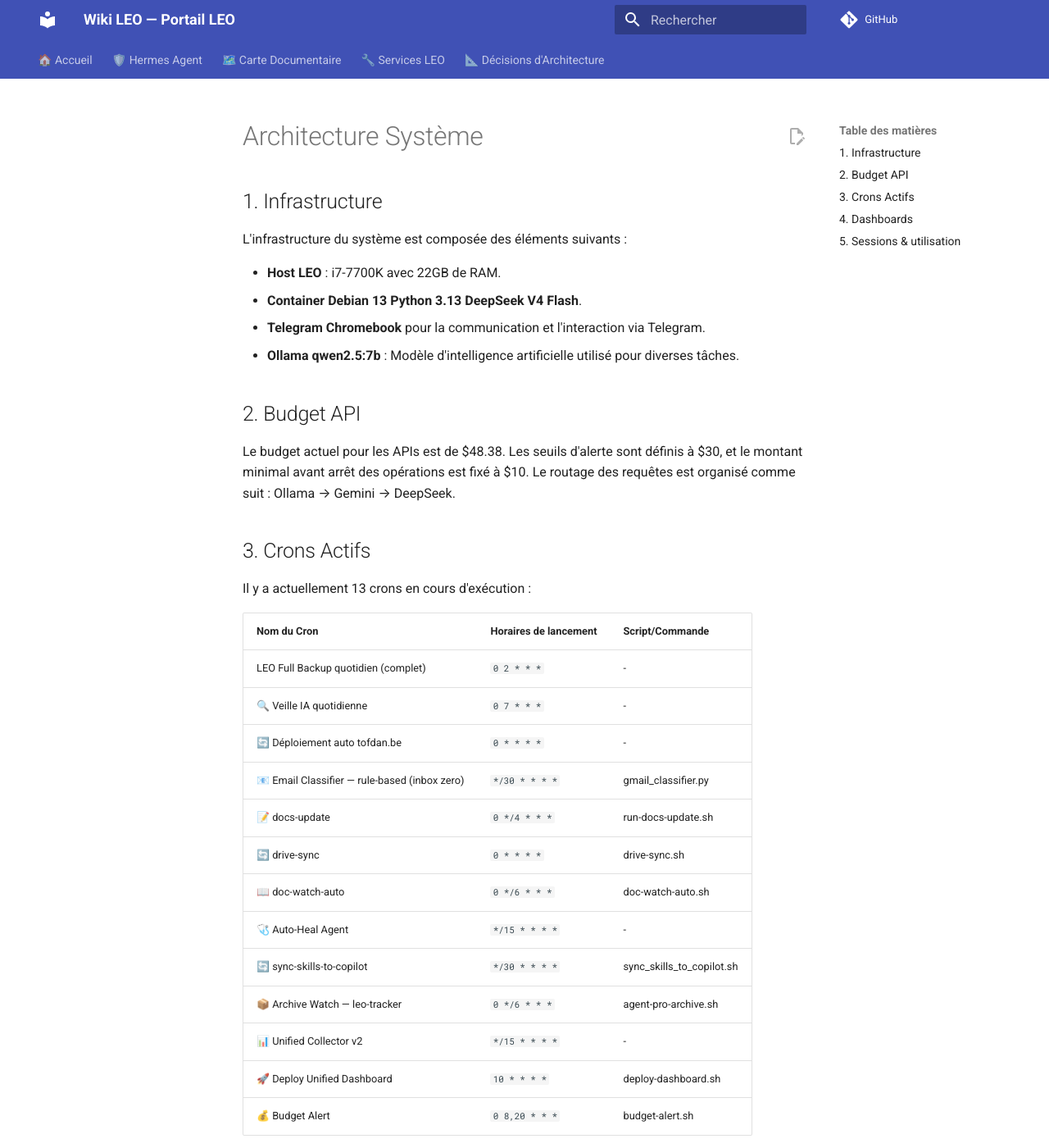
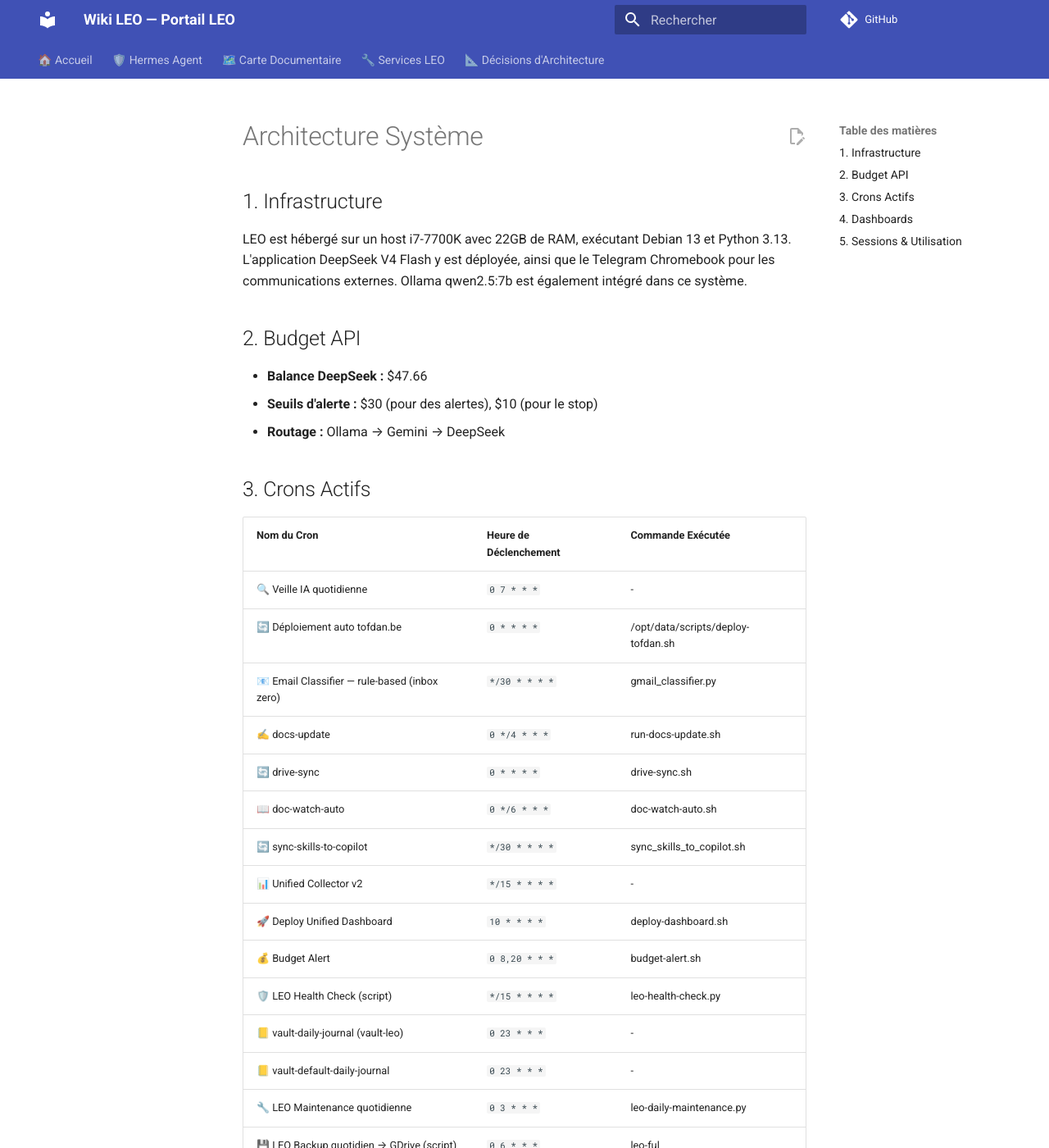
Before and after one commit to christophedanhier-hash/hermes-wiki, an MkDocs documentation site: the page built from docs/hermes/architecture.md, in a window 1280 px wide and 1400 px high. Shown: the whole window at 82% size. Built offline with MkDocs 1.6.1 and Material for MkDocs 9.7.7, drawn with Linux system fonts in a browser that asks for light colours; comment, search, counter and statistics services are not loaded; some of the changed text lies outside the part shown.

```diff
--- a/docs/hermes/architecture.md
+++ b/docs/hermes/architecture.md
@@ -1,52 +1,42 @@
 # Architecture Système
 
 ## 1. Infrastructure
-L'infrastructure du système est composée des éléments suivants :
-
-- **Host LEO** : i7-7700K avec 22GB de RAM.
-- **Container Debian 13 Python 3.13 DeepSeek V4 Flash**.
-- **Telegram Chromebook** pour la communication et l'interaction via Telegram.
-- **Ollama qwen2.5:7b** : Modèle d'intelligence artificielle utilisé pour diverses tâches.
+LEO est hébergé sur un host i7-7700K avec 22GB de RAM, exécutant Debian 13 et Python 3.13. L'application DeepSeek V4 Flash y est déployée, ainsi que le Telegram Chromebook pour les communications externes. Ollama qwen2.5:7b est également intégré dans ce système.
 
 ## 2. Budget API
-Le budget actuel pour les APIs est de $48.38. Les seuils d'alerte sont définis à $30, et le montant minimal avant arrêt des opérations est fixé à $10. Le routage des requêtes est organisé comme suit : Ollama → Gemini → DeepSeek.
+- **Balance DeepSeek :** $47.66
+- **Seuils d'alerte :** $30 (pour des alertes), $10 (pour le stop)
+- **Routage :** Ollama → Gemini → DeepSeek
 
 ## 3. Crons Actifs
-Il y a actuellement 13 crons en cours d'exécution :
-
-| **Nom du Cron** | **Horaires de lancement** | **Script/Commande** |
-| --- | --- | --- |
-| LEO Full Backup quotidien (complet) | `0 2 * * *` | - |
+| **Nom du Cron** | **Heure de Déclenchement** | **Commande Exécutée** |
+|-----------------|----------------------------|-----------------------|
 | 🔍 Veille IA quotidienne | `0 7 * * *` | - |
-| 🔄 Déploiement auto tofdan.be | `0 * * * *` | - |
+| 🔄 Déploiement auto tofdan.be | `0 * * * *` | /opt/data/scripts/deploy-tofdan.sh |
 | 📧 Email Classifier — rule-based (inbox zero) | `*/30 * * * *` | gmail_classifier.py |
-| 📝 docs-update | `0 */4 * * *` | run-docs-update.sh |
+| ✍️ docs-update | `0 */4 * * *` | run-docs-update.sh |
 | 🔄 drive-sync | `0 * * * *` | drive-sync.sh |
 | 📖 doc-watch-auto | `0 */6 * * *` | doc-watch-auto.sh |
-| 🩺 Auto-Heal Agent | `*/15 * * * *` | - |
 | 🔄 sync-skills-to-copilot | `*/30 * * * *` | sync_skills_to_copilot.sh |
-| 📦 Archive Watch — leo-tracker | `0 */6 * * *` | agent-pro-archive.sh |
 | 📊 Unified Collector v2 | `*/15 * * * *` | - |
 | 🚀 Deploy Unified Dashboard | `10 * * * *` | deploy-dashboard.sh |
 | 💰 Budget Alert | `0 8,20 * * *` | budget-alert.sh |
+| 🛡️ LEO Health Check (script) | `*/15 * * * *` | leo-health-check.py |
+| 📒 vault-daily-journal (vault-leo) | `0 23 * * *` | - |
+| 📒 vault-default-daily-journal | `0 23 * * *` | - |
+| 🔧 LEO Maintenance quotidienne | `0 3 * * *` | leo-daily-maintenance.py |
+| 💾 LEO Backup quotidien → GDrive (script) | `0 6 * * *` | leo-ful
 
 ## 4. Dashboards
-Les dashboards actuellement disponibles sont :
+Les dashboards couvrent les sections suivantes :
+- **crons**
+- **github**
+- **machines**
+- **wiki**
 
-- crons : Affiche l'état des tâches planifiées.
-- github : Moniteur des activités sur GitHub.
-- machines : Surveillance de l'état des machines et du système.
-- wiki : Page documentaire pour la documentation interne.
+## 5. Sessions & Utilisation
+- **Total des sessions :** 1062
+- **Total des messages :** 18104
+- **Sessions Telegram :** 13
 
-## 5. Sessions & utilisation
-Les statistiques d'utilisation sont les suivantes :
-
-- **Total sessions** : 1033
-- **Total messages** : 17585
-- **Telegram** : 11 sessions
-
-La taille de la base de données est de 127.4 MB.
-
----
-
-Ce résumé fournit une vue d'ensemble détaillée de l'architecture système, des ressources utilisées et des tâches planifiées pour assurer le bon fonctionnement du système.
+La taille de la base de données est actuellement de 134.2 MB.
```
Also changed, not shown: docs/hermes/changelog.md (+11 -8 lines).
